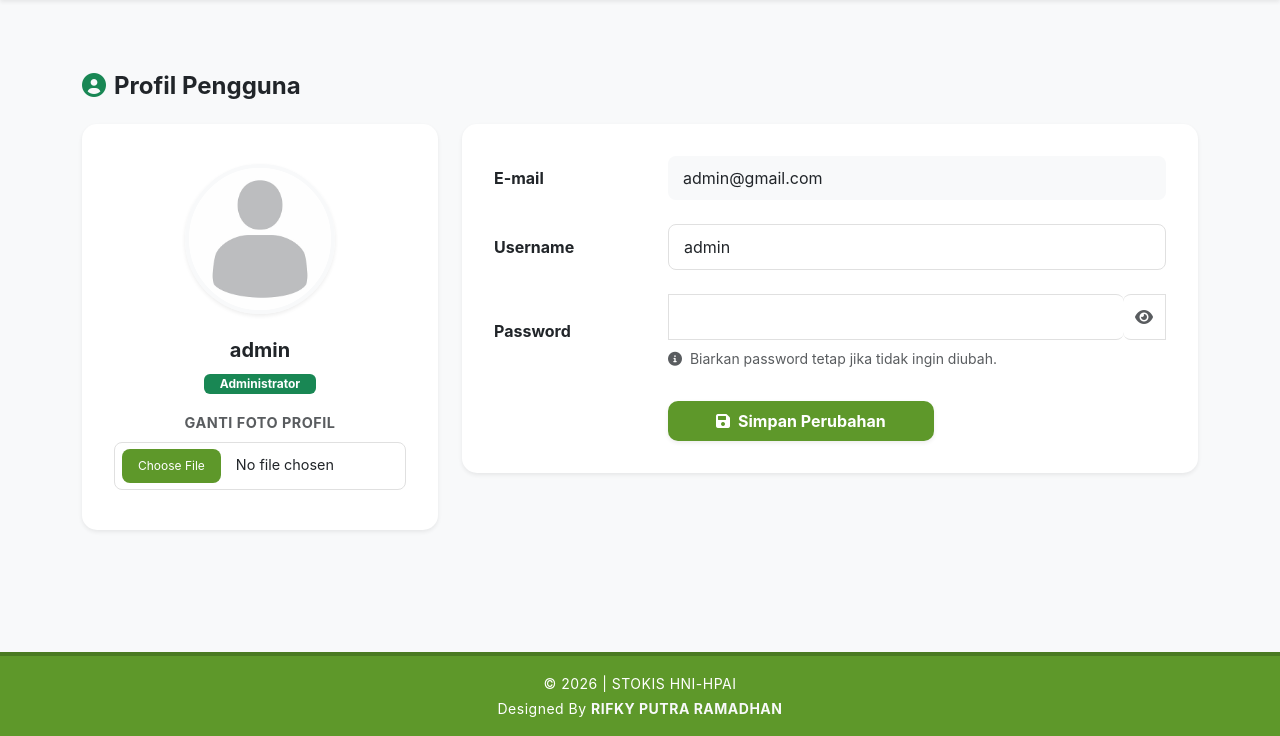
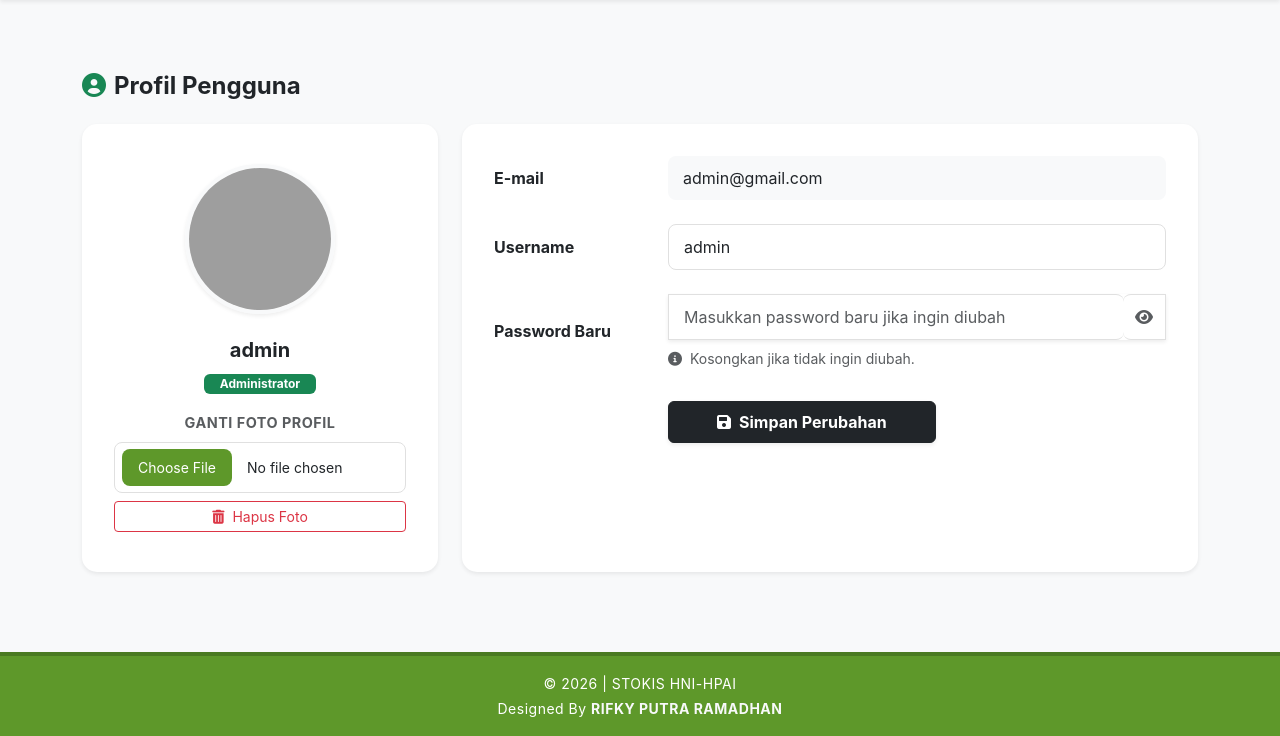
Before and after one commit to RifkyPutraRamadhan/stokis-hni-hpai, a CodeIgniter app: page /stokis-hni-hpai/profil in a window 1280 px wide. Shown: the part 64-800 px from the top of the page. Run offline with CodeIgniter, Linux system fonts and the light colour scheme; a user stored in the database is signed in; grey boxes are pictures that could not be loaded.

Commit message:
Perbaikan fitur profil, hashing password, dan hapus foto

```diff
--- a/application/controllers/Auth.php
+++ b/application/controllers/Auth.php
@@ -23,7 +23,7 @@ class Auth extends CI_Controller {
       }
   }
 
-  private function _login()
+private function _login()
   {
       $user = $this->input->post('username', true);
       $pass = $this->input->post('password', true);
@@ -31,7 +31,7 @@ class Auth extends CI_Controller {
       $ambil_data = $this->db->get_where('user', ['username' =>$user])->row_array();
 
       if($ambil_data) {
-          if($pass == $ambil_data['password']) {
+          if(password_verify($pass, $ambil_data['password'])) {
             if($ambil_data['id_role'] == 1) {
                 $data = [
                     'id' => $ambil_data['id'],
--- a/application/controllers/Profil.php
+++ b/application/controllers/Profil.php
@@ -17,10 +17,9 @@ class Profil extends CI_Controller {
 
       public function index()
       {
-              $this->form_validation->set_rules('foto', 'foto', 'trim');
               $this->form_validation->set_rules('email', 'email', 'trim|required|valid_email');
               $this->form_validation->set_rules('username', 'username', 'trim|required');
-              $this->form_validation->set_rules('password', 'password', 'trim|required');
+              $this->form_validation->set_rules('password', 'password', 'trim');
 
               if($this->form_validation->run() == false ) {
                  $data['title'] = 'Profil Pengguna';
@@ -30,10 +29,15 @@ class Profil extends CI_Controller {
                  $this->load->view('templates/footer.php');
               } else {
                  $this->Model_profil->profil();
-                 $old_image = $data['barang']['foto'];
-                 unlink(FCPATH . 'assets/foto/' . $old_image);
+                 $this->session->set_flashdata('flash', 'Perubahan telah tersimpan');
                  redirect('profil');
               }
       }
+
+      public function hapus_foto()
+      {
+          $this->Model_profil->hapus_foto();
+          $this->session->set_flashdata('flash', 'Foto profil telah dihapus');
+          redirect('profil');
+      }
 }
-?>
--- a/application/models/Model_profil.php
+++ b/application/models/Model_profil.php
@@ -3,52 +3,71 @@ defined('BASEPATH') OR exit('No direct script access allowed');
 
 class Model_profil extends CI_Model
 {
-
-	public function getAllProfil()
+    public function getAllProfil()
     {
-    return $query = $this->db->get('user')->result_array();
+        return $this->db->get('user')->result_array();
     }
 
-	public function profil()
-	{
+    public function getProfilById($id)
+    {
+        return $this->db->get_where('user', ['id' => $id])->row_array();
+    }
+
+    public function profil()
+    {
+        $id = $this->input->post('id', true);
+        $email = $this->input->post('email', true);
+        $username = $this->input->post('username', true);
+        $password = $this->input->post('password', true);
+
         $upload_image = $_FILES['image']['name'];
         if ($upload_image) {
-            $config['image_library'] = 'gd2';
             $config['allowed_types'] = 'gif|jpg|jpeg|png';
             $config['max_size'] = '2048';
-            $config['max_width'] = '500';
-            $config['max_height'] = '500';
             $config['upload_path'] = './assets/foto/';
+            $config['file_name'] = 'user-' . time();
 
             $this->load->library('upload', $config);
-            $this->image_lib->initialize($config);
 
             if ($this->upload->do_upload('image')) {
-                $foto = $this->upload->data('file_name');
-                $this->db->set('foto', $foto);
-                $this->session->set_flashdata('flash', 'Perubahan telah tersimpan, Silahkan login kembali : ');
+                $user_lama = $this->getProfilById($id);
+                if ($user_lama['foto'] != 'default.jpg' && file_exists(FCPATH . 'assets/foto/' . $user_lama['foto'])) {
+                    unlink(FCPATH . 'assets/foto/' . $user_lama['foto']);
+                }
+
+                $foto_baru = $this->upload->data('file_name');
+                $this->db->set('foto', $foto_baru);
+                $this->session->set_userdata('foto', $foto_baru);
             } else {
                 $this->session->set_flashdata('error', $this->upload->display_errors());
             }
         }
 
-        $id = $this->input->post('id', true);
-        $foto = $this->input->post('foto', true);
-        $email = $this->input->post('email', true);
-        $username = $this->input->post('username', true);
-        $password = $this->input->post('password', true);
+        if (!empty($password)) {
+            $this->db->set('password', password_hash($password, PASSWORD_DEFAULT));
+        }
 
         $this->db->set('email', $email);
         $this->db->set('username', $username);
-        $this->db->set('password', $password);
-
         $this->db->where('id', $id);
         $this->db->update('user');
-	}
 
-    public function getProfilById($id)
+        $this->session->set_userdata('username', $username);
+    }
+
+    public function hapus_foto()
     {
-        return $this->db->get_where('user', ['id' => $id])->row_array();
+        $id = $this->session->userdata('id');
+        $user = $this->getProfilById($id);
+
+        if ($user['foto'] != 'default.jpg' && file_exists(FCPATH . 'assets/foto/' . $user['foto'])) {
+            unlink(FCPATH . 'assets/foto/' . $user['foto']);
+        }
+
+        $this->db->set('foto', 'default.jpg');
+        $this->db->where('id', $id);
+        $this->db->update('user');
+
+        $this->session->set_userdata('foto', 'default.jpg');
     }
 }
-?>
--- a/application/views/profil/index.php
+++ b/application/views/profil/index.php
@@ -1,4 +1,4 @@
-<div class="container mt-5">
+<div class="container mt-5 mb-5">
     <div class="row">
         <div class="col-12">
             <h4 class="fw-bold mb-4 text-dark"><i class="fas fa-user-circle me-2 text-success"></i>Profil Pengguna</h4>
@@ -23,23 +23,29 @@
     <?= form_open_multipart('', ['class' => 'main-body']);?>
     <input type="hidden" name="id" value="<?= $this->session->userdata('id') ?>">
 
-    <div class="row">
+    <div class="row d-flex align-items-stretch">
         <div class="col-lg-4 mb-4">
-            <div class="card border-0 shadow-sm rounded-lg py-4">
-                <div class="card-body">
+            <div class="card border-0 shadow-sm rounded-lg py-4 h-100">
+                <div class="card-body d-flex flex-column justify-content-center">
                     <div class="d-flex flex-column align-items-center text-center">
                         <div class="profile-img-wrapper mb-3">
                             <img src="<?= base_url('assets/foto/') . $this->session->userdata('foto') ?>"
-                                 alt="User" class="rounded-circle shadow-sm" width="150" height="150">
+                                 alt="User" class="rounded-circle shadow-sm" style="object-fit: cover;" width="150" height="150">
                         </div>
-                        <div class="mt-2">
+                        <div class="mt-2 w-100">
                             <h5 class="fw-bold"><?= $this->session->userdata('username') ?></h5>
                             <span class="badge <?= ($this->session->userdata('id_role') == 1) ? 'bg-success' : 'bg-info' ?> mb-3 px-3">
                                 <?= ($this->session->userdata('id_role') == 1) ? 'Administrator' : 'Tamu' ?>
                             </span>
                             <div class="px-3">
                                 <label for="formFile" class="form-label small fw-bold text-muted">GANTI FOTO PROFIL</label>
-                                <input type="file" class="form-control form-control-sm custom-file-input" id="formFile" name="image" accept="image/*">
+                                <input type="file" class="form-control form-control-sm mb-2" id="formFile" name="image" accept="image/*">
+
+                                <?php if($this->session->userdata('foto') != 'default.jpg') : ?>
+                                    <a href="<?= base_url('profil/hapus_foto'); ?>" class="btn btn-outline-danger btn-sm w-100" onclick="return confirm('Kembalikan ke foto default?')">
+                                        <i class="fas fa-trash-alt me-1"></i> Hapus Foto
+                                    </a>
+                                <?php endif; ?>
                             </div>
                         </div>
                     </div>
@@ -47,15 +53,15 @@
             </div>
         </div>
 
-        <div class="col-lg-8">
-            <div class="card border-0 shadow-sm rounded-lg p-3">
+        <div class="col-lg-8 mb-4">
+            <div class="card border-0 shadow-sm rounded-lg p-3 h-100">
                 <div class="card-body">
                     <div class="row mb-4">
                         <div class="col-sm-3 d-flex align-items-center">
                             <h6 class="mb-0 fw-bold">E-mail</h6>
                         </div>
                         <div class="col-sm-9">
-                            <input type="text" class="form-control bg-light border-0" value="<?= $this->session->userdata('email') ?>" readonly>
+                            <input type="email" name="email" class="form-control bg-light border-0" value="<?= $this->session->userdata('email') ?>" readonly>
                         </div>
                     </div>
 
@@ -70,17 +76,19 @@
 
                     <div class="row mb-4">
                         <div class="col-sm-3 d-flex align-items-center">
-                            <h6 class="mb-0 fw-bold">Password</h6>
+                            <h6 class="mb-0 fw-bold">Password Baru</h6>
                         </div>
                         <div class="col-sm-9">
-                            <div class="input-group">
-                                <input type="password" id="passwordField" name="password" class="form-control border-end-0" value="<?= $this->session->userdata('password') ?>" required>
+                            <div class="input-group shadow-sm">
+                                <input type="password" id="passwordField" name="password"
+                                    class="form-control border-end-0 form-password"
+                                    placeholder="Masukkan password baru jika ingin diubah">
                                 <span class="input-group-text bg-white border-start-0 cursor-pointer" id="togglePassword">
                                     <i class="fas fa-eye text-muted"></i>
                                 </span>
                             </div>
-                            <div class="form-text mt-2">
-                                <i class="fas fa-info-circle me-1"></i> Biarkan password tetap jika tidak ingin diubah.
+                            <div class="form-text mt-2 text-muted small">
+                                <i class="fas fa-info-circle me-1"></i> Kosongkan jika tidak ingin diubah.
                             </div>
                         </div>
                     </div>
@@ -88,7 +96,7 @@
                     <div class="row">
                         <div class="col-sm-3"></div>
                         <div class="col-sm-9 mt-2">
-                            <button type="submit" class="btn btn-hni px-5 py-2 fw-bold shadow-sm">
+                            <button type="submit" class="btn btn-dark px-5 py-2 fw-bold shadow-sm">
                                 <i class="fas fa-save me-2"></i>Simpan Perubahan
                             </button>
                         </div>
--- a/assets/js/script.js
+++ b/assets/js/script.js
@@ -70,11 +70,14 @@ $(document).ready(function() {
         const total = qty * harga;
 
         hiddenTotal.val(total);
-        displayTotal.text(new Intl.NumberFormat('id-ID', {
-            style: 'currency',
-            currency: 'IDR',
-            maximumFractionDigits: 0
-        }).format(total));
+
+        if (displayTotal.length) {
+            displayTotal.text(new Intl.NumberFormat('id-ID', {
+                style: 'currency',
+                currency: 'IDR',
+                maximumFractionDigits: 0
+            }).format(total));
+        }
     }
 
     if (inputQty.length) {
```
Also changed, not shown: assets/foto/default2.jpg (deleted), assets/foto/user-1772447957.png (added).
